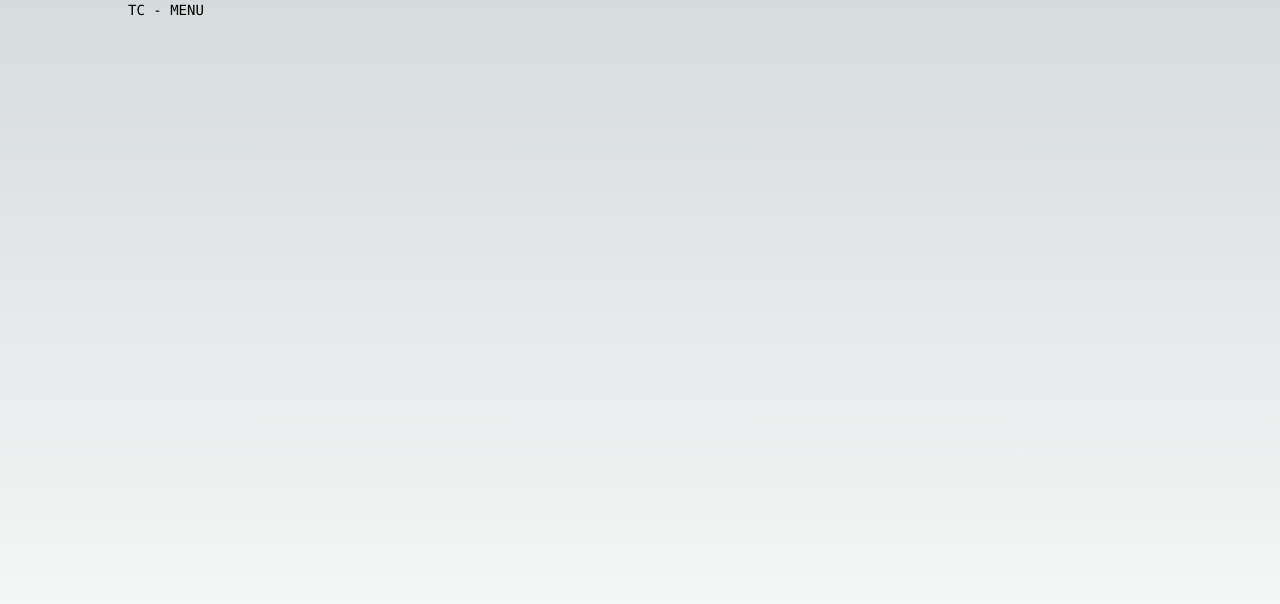
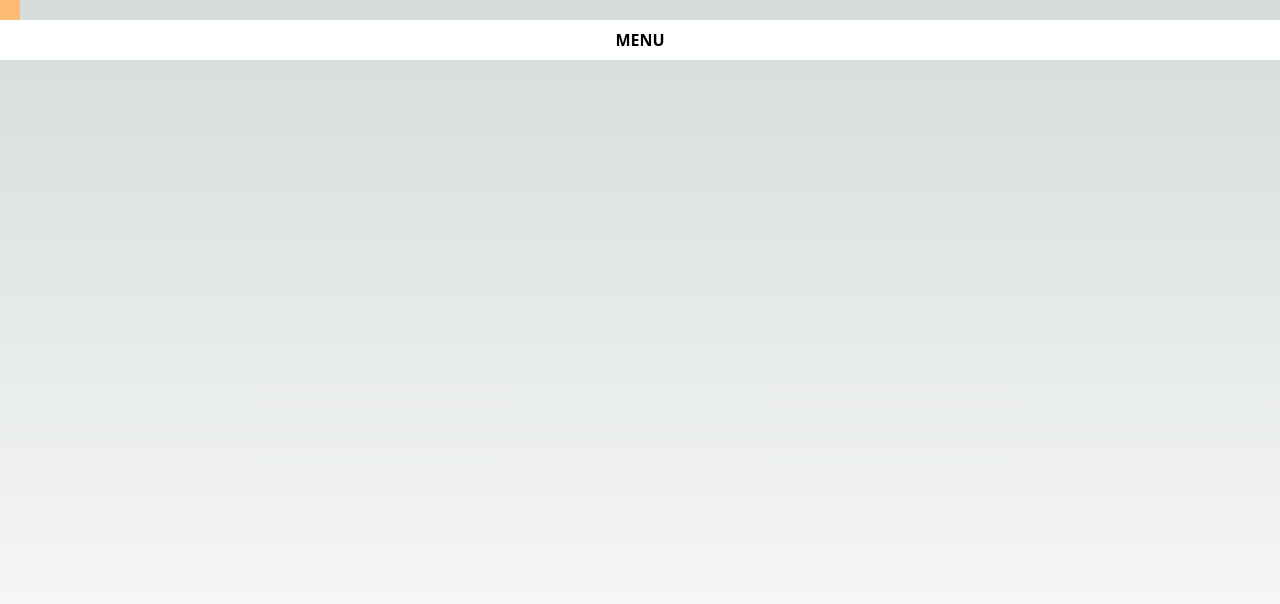
Before and after one commit to OsmairS3t/webtcmenu, a Next.js app: page / in a window 1280 px wide. Shown: the top 604 px of the page. Built offline with nearby package versions, Linux system fonts and the light colour scheme.

Commit message:
Commit ImageLogo

```diff
--- a/src/pages/index.tsx
+++ b/src/pages/index.tsx
@@ -5,10 +5,9 @@ const inter = Inter({ subsets: ['latin'] })
 
 export default function Home() {
   return (
-    <main className="flex min-h-screen flex-col items-center justify-between">
-      <div className="z-10 w-full max-w-5xl items-center justify-between font-mono text-sm lg:flex">
-        TC - MENU
-      </div>
+    <main className="min-h-screen">
+      <div className='w-5 h-5 bg-orange-300'><image href='../assets/logotio.png' /></div>
+      <div className="items-center bg-white p-2 text-center font-bold">MENU</div>
     </main>
   )
 }
```
Also changed, not shown: src/assets/logotio.png (added).
